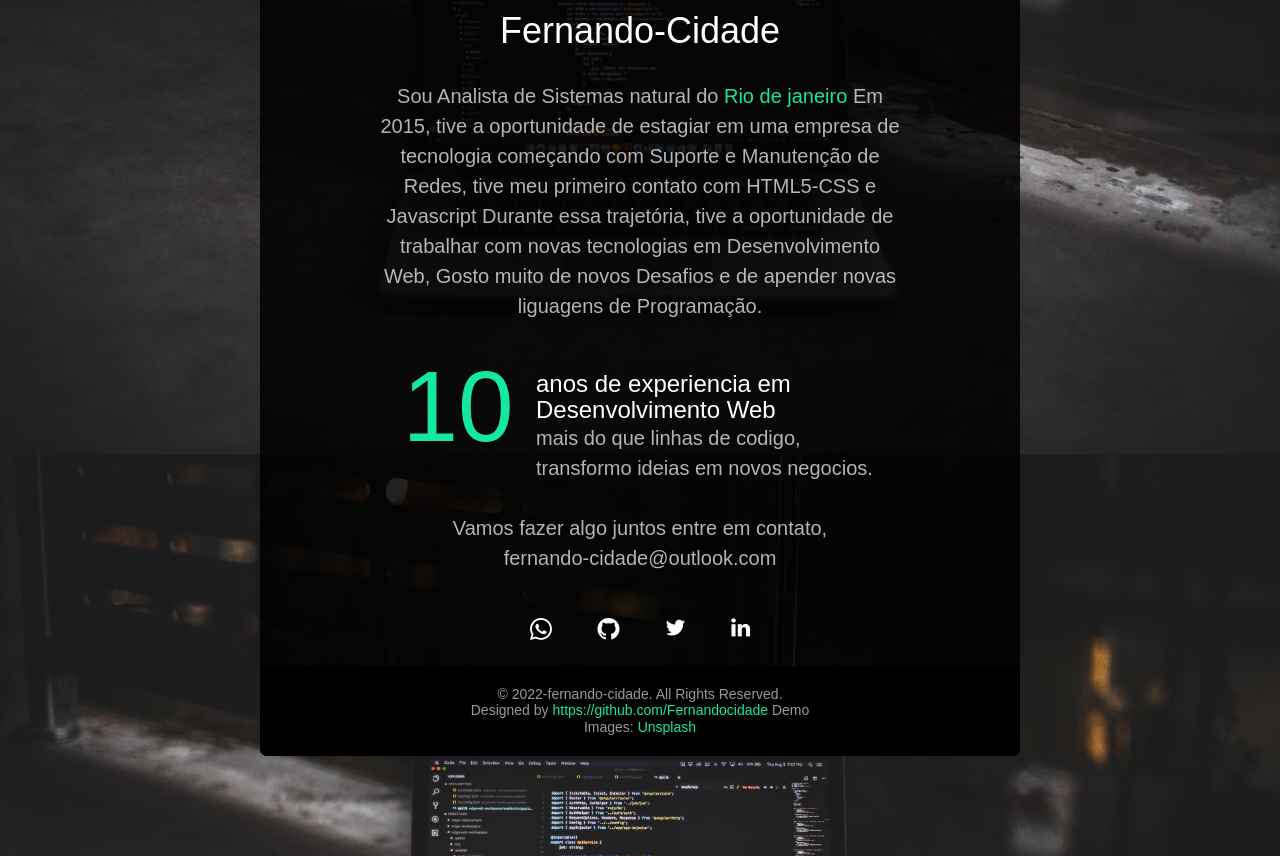
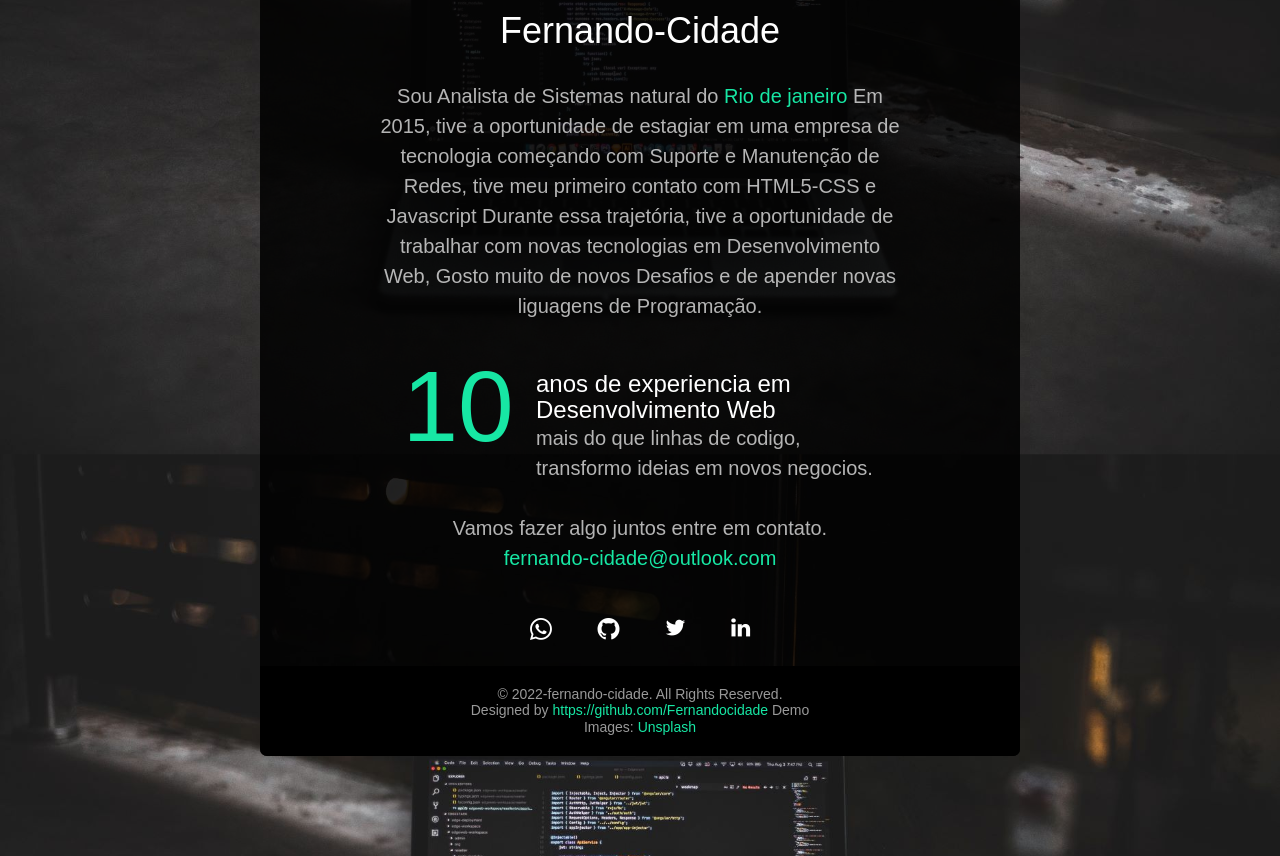
Before and after one commit to Fernandocidade/fernando-dev, a plain HTML site: page index.html in a window 1280 px wide. Shown: the part 399-1255 px from the top of the page. Drawn offline with nearby package versions, Linux system fonts and the light colour scheme; files whose address does not match are found by name.

Commit message:
atualização 1.0.1
feito atualização de foto de perfil

```diff
--- a/index.html
+++ b/index.html
@@ -95,7 +95,7 @@
 							</div>
 						</div>
 					</div>
-					<p>Vamos fazer algo juntos entre em contato, <br> fernando-cidade@outlook.com </p>
+					<p>Vamos fazer algo juntos entre em contato. <br> <a href="mailto:fernando-cidade@outlook.com">fernando-cidade@outlook.com</a> </p>
 
 					<ul class="fh5co-social">
 						<li><a href="https://wa.me/message/TT6C436YG76XD1"target="_blank"><i class="bi bi-whatsapp"></i></a></li>
```
Also changed, not shown: images/profile_img.png.
